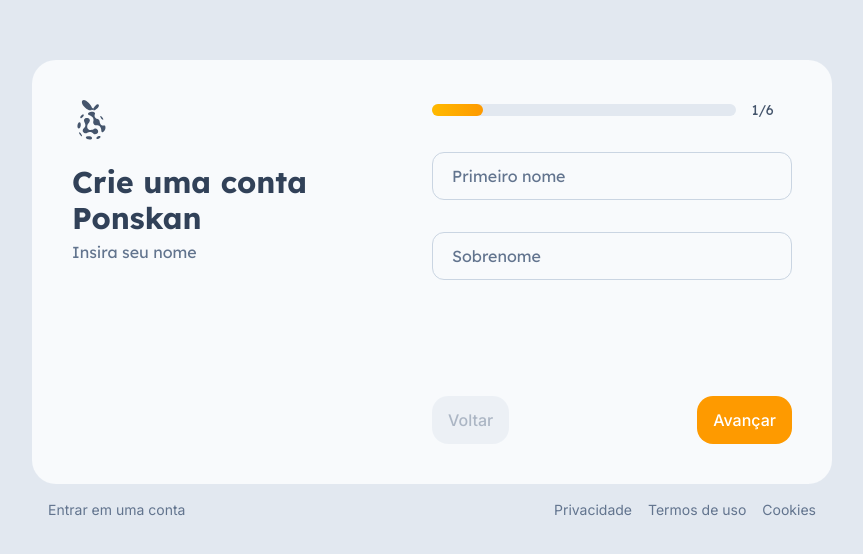
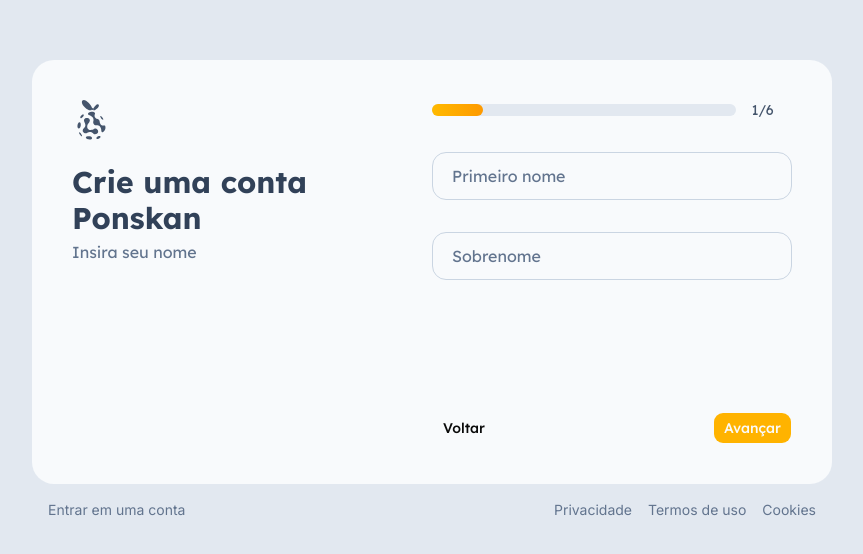
Before and after one commit to MatheusBertoldo1/ponskan-nextjs, a Next.js app in the folder ponskan/: page /signup in a window 1280 px wide. Shown: the part 110-664 px from the top of the page, without its empty margins (208-1071 px from the left). Built offline with nearby package versions, Linux system fonts and the light colour scheme; no server answers.

Commit message:
feat(libs): adiciona biblioteca shadcn

```diff
--- a/ponskan/package.json
+++ b/ponskan/package.json
@@ -12,14 +12,19 @@
     "@heroicons/react": "^2.2.0",
     "@hookform/resolvers": "^5.2.2",
     "axios": "^1.16.0",
+    "class-variance-authority": "^0.7.1",
     "clsx": "^2.1.1",
     "framer-motion": "^12.38.0",
+    "lucide-react": "^1.14.0",
     "next": "16.2.4",
+    "radix-ui": "^1.4.3",
     "react": "19.2.4",
     "react-dom": "19.2.4",
     "react-hook-form": "^7.74.0",
+    "shadcn": "^4.7.0",
     "tailwind-merge": "^3.5.0",
     "tailwind-variants": "^3.2.2",
+    "tw-animate-css": "^1.4.0",
     "zod": "^4.4.1"
   },
   "devDependencies": {
--- a/ponskan/src/app/(auth)/login/page.tsx
+++ b/ponskan/src/app/(auth)/login/page.tsx
@@ -65,7 +65,7 @@
                                 <InputText {...register("password")} type="password" inputId="senha" textLabel="Senha" visible error={errors.password?.message} />
                             </motion.div>
                         </AnimatePresence>
-                        <Button type="submit" className="self-end" variant={isSubmiting ? "disabled" : "primary"}>{isSubmiting ? "Acessando..." : "Acessar conta"}</Button>
+                        <Button type="submit" className="self-end" variant={isSubmiting ? "ghost" : "default"}>{isSubmiting ? "Acessando..." : "Acessar conta"}</Button>
                     </form>
                     <p className="text-center mt-6 text-sm text-slate-500">
                         Ainda não possui uma conta? <a href="/signup" className="text-amber-500 font-bold hover:underline">Crie agora.</a>
--- a/ponskan/src/app/globals.css
+++ b/ponskan/src/app/globals.css
@@ -1,25 +1,131 @@
 @import "tailwindcss";
+@import "tw-animate-css";
+@import "shadcn/tailwind.css";
 
-:root {
-  --background: #ffffff;
-  --foreground: #171717;
-}
+@custom-variant dark (&:is(.dark *));
 
 @theme inline {
   --color-background: var(--background);
   --color-foreground: var(--foreground);
   --font-lexend: var(--font-lexend-sans);
   --font-inter: var(--font-inter-sans);
+  --font-heading: var(--font-sans);
+  --font-sans: var(--font-sans);
+  --color-sidebar-ring: var(--sidebar-ring);
+  --color-sidebar-border: var(--sidebar-border);
+  --color-sidebar-accent-foreground: var(--sidebar-accent-foreground);
+  --color-sidebar-accent: var(--sidebar-accent);
+  --color-sidebar-primary-foreground: var(--sidebar-primary-foreground);
+  --color-sidebar-primary: var(--sidebar-primary);
+  --color-sidebar-foreground: var(--sidebar-foreground);
+  --color-sidebar: var(--sidebar);
+  --color-chart-5: var(--chart-5);
+  --color-chart-4: var(--chart-4);
+  --color-chart-3: var(--chart-3);
+  --color-chart-2: var(--chart-2);
+  --color-chart-1: var(--chart-1);
+  --color-ring: var(--ring);
+  --color-input: var(--input);
+  --color-border: var(--border);
+  --color-destructive: var(--destructive);
+  --color-accent-foreground: var(--accent-foreground);
+  --color-accent: var(--accent);
+  --color-muted-foreground: var(--muted-foreground);
+  --color-muted: var(--muted);
+  --color-secondary-foreground: var(--secondary-foreground);
+  --color-secondary: var(--secondary);
+  --color-primary-foreground: var(--primary-foreground);
+  --color-primary: var(--primary);
+  --color-popover-foreground: var(--popover-foreground);
+  --color-popover: var(--popover);
+  --color-card-foreground: var(--card-foreground);
+  --color-card: var(--card);
+  --radius-sm: calc(var(--radius) * 0.6);
+  --radius-md: calc(var(--radius) * 0.8);
+  --radius-lg: var(--radius);
+  --radius-xl: calc(var(--radius) * 1.4);
+  --radius-2xl: calc(var(--radius) * 1.8);
+  --radius-3xl: calc(var(--radius) * 2.2);
+  --radius-4xl: calc(var(--radius) * 2.6);
 }
 
-@media (prefers-color-scheme: dark) {
-  :root {
-    --background: #0a0a0a;
-    --foreground: #ededed;
+:root {
+  --background: oklch(1 0 0);
+  --foreground: oklch(0.145 0 0);
+  --card: oklch(1 0 0);
+  --card-foreground: oklch(0.145 0 0);
+  --popover: oklch(1 0 0);
+  --popover-foreground: oklch(0.145 0 0);
+  --primary: oklch(0.828 0.189 77.75);
+  --primary-foreground: oklch(0.985 0 0);
+  --secondary: oklch(0.97 0 0);
+  --secondary-foreground: oklch(0.205 0 0);
+  --muted: oklch(0.97 0 0);
+  --muted-foreground: oklch(0.556 0 0);
+  --accent: oklch(0.97 0 0);
+  --accent-foreground: oklch(0.205 0 0);
+  --destructive: oklch(0.577 0.245 27.325);
+  --border: oklch(0.922 0 0);
+  --input: oklch(0.922 0 0);
+  --ring: oklch(0.708 0 0);
+  --chart-1: oklch(0.87 0 0);
+  --chart-2: oklch(0.556 0 0);
+  --chart-3: oklch(0.439 0 0);
+  --chart-4: oklch(0.371 0 0);
+  --chart-5: oklch(0.269 0 0);
+  --radius: 0.625rem;
+  --sidebar: oklch(0.985 0 0);
+  --sidebar-foreground: oklch(0.145 0 0);
+  --sidebar-primary: oklch(0.205 0 0);
+  --sidebar-primary-foreground: oklch(0.985 0 0);
+  --sidebar-accent: oklch(0.97 0 0);
+  --sidebar-accent-foreground: oklch(0.205 0 0);
+  --sidebar-border: oklch(0.922 0 0);
+  --sidebar-ring: oklch(0.708 0 0);
+}
+
+.dark {
+  --background: oklch(0.145 0 0);
+  --foreground: oklch(0.985 0 0);
+  --card: oklch(0.205 0 0);
+  --card-foreground: oklch(0.985 0 0);
+  --popover: oklch(0.205 0 0);
+  --popover-foreground: oklch(0.985 0 0);
+  --primary: oklch(0.922 0 0);
+  --primary-foreground: oklch(0.205 0 0);
+  --secondary: oklch(0.269 0 0);
+  --secondary-foreground: oklch(0.985 0 0);
+  --muted: oklch(0.269 0 0);
+  --muted-foreground: oklch(0.708 0 0);
+  --accent: oklch(0.269 0 0);
+  --accent-foreground: oklch(0.985 0 0);
+  --destructive: oklch(0.704 0.191 22.216);
+  --border: oklch(1 0 0 / 10%);
+  --input: oklch(1 0 0 / 15%);
+  --ring: oklch(0.556 0 0);
+  --chart-1: oklch(0.87 0 0);
+  --chart-2: oklch(0.556 0 0);
+  --chart-3: oklch(0.439 0 0);
+  --chart-4: oklch(0.371 0 0);
+  --chart-5: oklch(0.269 0 0);
+  --sidebar: oklch(0.205 0 0);
+  --sidebar-foreground: oklch(0.985 0 0);
+  --sidebar-primary: oklch(0.488 0.243 264.376);
+  --sidebar-primary-foreground: oklch(0.985 0 0);
+  --sidebar-accent: oklch(0.269 0 0);
+  --sidebar-accent-foreground: oklch(0.985 0 0);
+  --sidebar-border: oklch(1 0 0 / 10%);
+  --sidebar-ring: oklch(0.556 0 0);
+}
+
+@layer base {
+  * {
+    @apply border-border outline-ring/50;
+  }
+  body {
+    @apply bg-background text-foreground;
+  }
+  html {
+    @apply font-sans;
   }
 }
-
-body {
-  background: var(--background);
-  color: var(--foreground);
-}
--- a/ponskan/src/app/layout.tsx
+++ b/ponskan/src/app/layout.tsx
@@ -1,6 +1,10 @@
 import type { Metadata } from "next";
-import { Inter, Lexend } from "next/font/google";
+import { Inter, Lexend, Geist } from "next/font/google";
 import "./globals.css";
+import { cn } from "@/lib/utils";
+
+const geist = Geist({subsets:['latin'],variable:'--font-sans'});
+
 
 // URL base do domínio
 const BASE_URL = process.env.NEXT_PUBLIC_SITE_URL || 'https://www.ponskan.com.br';
@@ -43,7 +47,7 @@
     <html
       lang="pt"
       data-scroll-behavior="smooth"
-      className={`${lexendSans.variable} ${interSans.variable} h-full antialiased`}
+      className={cn("h-full", "antialiased", lexendSans.variable, interSans.variable, "font-sans", geist.variable)}
     >
       <body className="min-h-full flex flex-col">{children}</body>
     </html>
--- a/ponskan/src/components/layout/auth/SignupForm.tsx
+++ b/ponskan/src/components/layout/auth/SignupForm.tsx
@@ -202,13 +202,13 @@
                         </div>
 
                         <div className="flex flex-1 items-end w-full">
-                            <Button type="button" onClick={decreaseValue} variant={stage > 0 ? "secondary" : "disabled"}>Voltar</Button>
+                            <Button type="button" onClick={decreaseValue} variant={stage > 0 ? "secondary" : "ghost"}>Voltar</Button>
 
                             {
                                 stage == maxRange ?
-                                    <Button type="submit" className="ml-auto" variant={isSubmiting ? "disabled" : "primary"}>{isSubmiting ? "Enviando" : "Criar conta"}</Button>
+                                    <Button type="submit" className="ml-auto" variant={isSubmiting ? "ghost" : "default"}>{isSubmiting ? "Enviando" : "Criar conta"}</Button>
                                     :
-                                    <Button type="button" onClick={increaseValue} className="ml-auto" variant="primary">Avançar</Button>
+                                    <Button type="button" onClick={increaseValue} className="ml-auto" variant="default">Avançar</Button>
                             }
                         </div>
                     </form>
--- a/ponskan/src/components/ui/Button.tsx
+++ b/ponskan/src/components/ui/Button.tsx
@@ -1,30 +1,67 @@
+import * as React from "react"
+import { cva, type VariantProps } from "class-variance-authority"
+import { Slot } from "radix-ui"
+
 import { cn } from "@/lib/utils"
-import { tv, VariantProps } from "tailwind-variants"
-import { ComponentPropsWithoutRef } from "react"
 
-interface Props extends ComponentPropsWithoutRef<'button'>, VariantProps<typeof button> {
-    children: React.ReactNode;
-}
-
-const button = tv({
-    base: "flex px-4 h-12 w-fit justify-center items-center text-base font-inter font-medium rounded-2xl transition-all select-none active:scale-97",
+const buttonVariants = cva(
+  "group/button inline-flex shrink-0 items-center justify-center rounded-lg border border-transparent bg-clip-padding text-sm font-medium whitespace-nowrap transition-all outline-none select-none focus-visible:border-ring focus-visible:ring-3 focus-visible:ring-ring/50 active:not-aria-[haspopup]:translate-y-px disabled:pointer-events-none disabled:opacity-50 aria-invalid:border-destructive aria-invalid:ring-3 aria-invalid:ring-destructive/20 dark:aria-invalid:border-destructive/50 dark:aria-invalid:ring-destructive/40 [&_svg]:pointer-events-none [&_svg]:shrink-0 [&_svg:not([class*='size-'])]:size-4",
+  {
     variants: {
       variant: {
-            primary: "bg-amber-500 hover:bg-amber-600/90 text-white cursor-pointer",
-            secondary: "text-slate-700 border border-slate-300 hover:bg-black/5 text-slate-700 cursor-pointer",
-            disabled: "opacity-50 cursor-not-allowed pointer-events-none bg-slate-200 text-slate-500 active:none outline-none"
+        default: "bg-primary text-primary-foreground [a]:hover:bg-primary/80",
+        outline:
+          "border-border bg-background hover:bg-muted hover:text-foreground aria-expanded:bg-muted aria-expanded:text-foreground dark:border-input dark:bg-input/30 dark:hover:bg-input/50",
+        secondary:
+          "bg-secondary text-secondary-foreground hover:bg-secondary/80 aria-expanded:bg-secondary aria-expanded:text-secondary-foreground",
+        ghost:
+          "hover:bg-muted hover:text-foreground aria-expanded:bg-muted aria-expanded:text-foreground dark:hover:bg-muted/50",
+        destructive:
+          "bg-destructive/10 text-destructive hover:bg-destructive/20 focus-visible:border-destructive/40 focus-visible:ring-destructive/20 dark:bg-destructive/20 dark:hover:bg-destructive/30 dark:focus-visible:ring-destructive/40",
+        link: "text-primary underline-offset-4 hover:underline",
+      },
+      size: {
+        default:
+          "h-8 gap-1.5 px-2.5 has-data-[icon=inline-end]:pr-2 has-data-[icon=inline-start]:pl-2",
+        xs: "h-6 gap-1 rounded-[min(var(--radius-md),10px)] px-2 text-xs in-data-[slot=button-group]:rounded-lg has-data-[icon=inline-end]:pr-1.5 has-data-[icon=inline-start]:pl-1.5 [&_svg:not([class*='size-'])]:size-3",
+        sm: "h-7 gap-1 rounded-[min(var(--radius-md),12px)] px-2.5 text-[0.8rem] in-data-[slot=button-group]:rounded-lg has-data-[icon=inline-end]:pr-1.5 has-data-[icon=inline-start]:pl-1.5 [&_svg:not([class*='size-'])]:size-3.5",
+        lg: "h-9 gap-1.5 px-2.5 has-data-[icon=inline-end]:pr-2 has-data-[icon=inline-start]:pl-2",
+        icon: "size-8",
+        "icon-xs":
+          "size-6 rounded-[min(var(--radius-md),10px)] in-data-[slot=button-group]:rounded-lg [&_svg:not([class*='size-'])]:size-3",
+        "icon-sm":
+          "size-7 rounded-[min(var(--radius-md),12px)] in-data-[slot=button-group]:rounded-lg",
+        "icon-lg": "size-9",
       },
     },
     defaultVariants: {
-        variant: "primary"
+      variant: "default",
+      size: "default",
+    },
   }
-})
+)
 
-export const Button = ({className, children, variant, type, ...props}: Props) => {
+function Button({
+  className,
+  variant = "default",
+  size = "default",
+  asChild = false,
+  ...props
+}: React.ComponentProps<"button"> &
+  VariantProps<typeof buttonVariants> & {
+    asChild?: boolean
+  }) {
+  const Comp = asChild ? Slot.Root : "button"
 
-    return(
-        <button type={type} className={cn(button({variant}), className)} {...props}>
-            {children}
-        </button>
+  return (
+    <Comp
+      data-slot="button"
+      data-variant={variant}
+      data-size={size}
+      className={cn(buttonVariants({ variant, size, className }))}
+      {...props}
+    />
   )
 }
+
+export { Button, buttonVariants }
```
Also changed, not shown: ponskan/components.json (added), 1 other file (tests, documents, lock files or other folders). Lines whose indentation alone changed are shown as unchanged.
